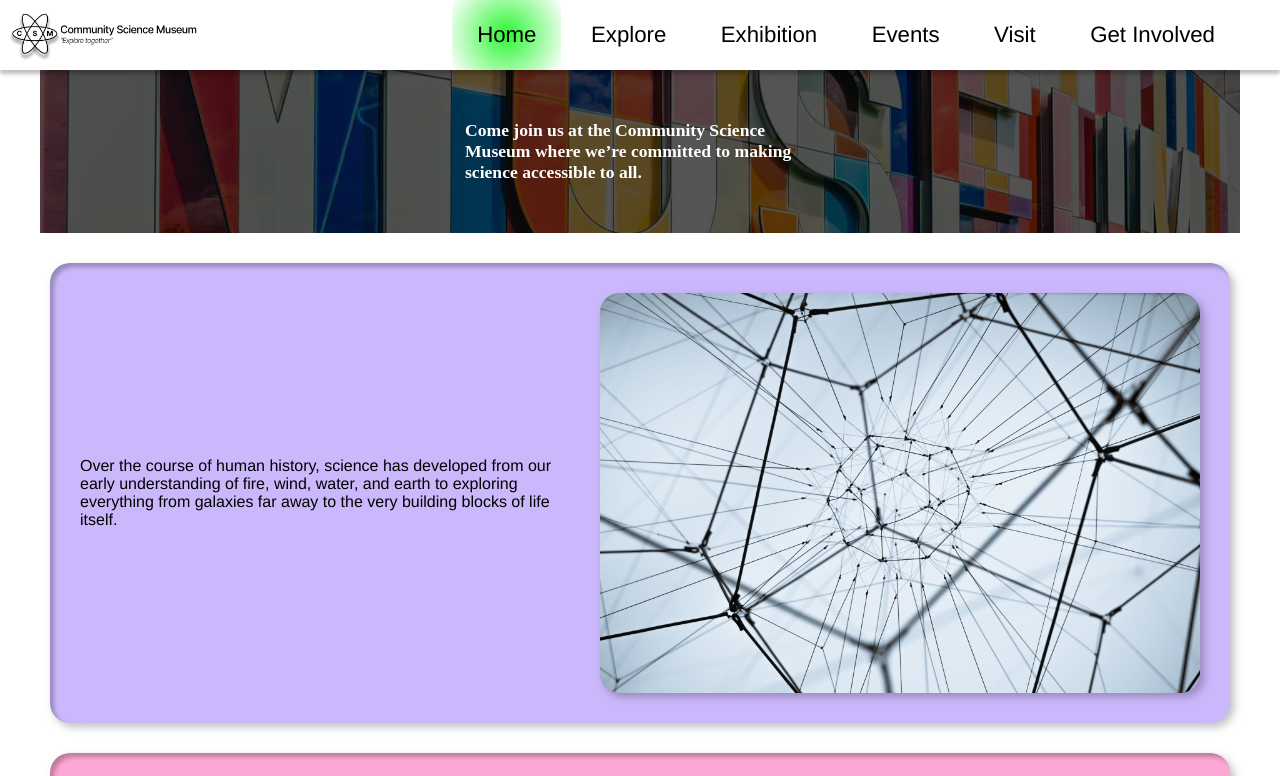
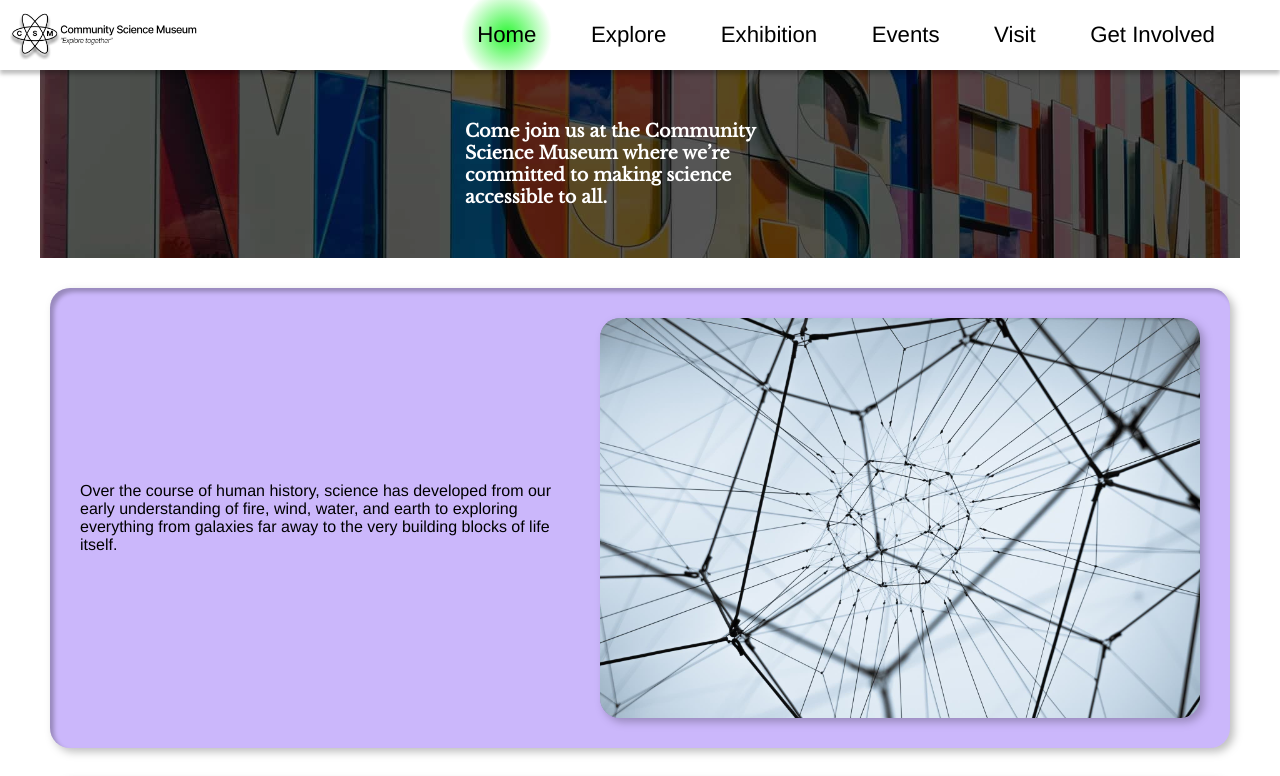
Before and after one commit to edrivvoll/Semester-Project-1, a plain HTML site: page index.html in a window 1280 px wide. Shown: the top 776 px of the page. Drawn offline with Linux system fonts and the light colour scheme.

Commit message:
font fixed

```diff
--- a/css/styles.css
+++ b/css/styles.css
@@ -1,6 +1,6 @@
 @font-face {
-    font-family: "Baskervi";
-    src: url(../fonts/baskervi.ttf);
+    font-family: "Librebaskerville";
+    src: url(../fonts/LibreBaskerville-Regular.ttf);
 }
 
 :root {
@@ -106,8 +106,9 @@ h1 {
     margin: 0;
 }
 
-h1 {
-    font-family: "Baskervi", serif;
+h1,
+h2 {
+    font-family: "Librebaskerville", serif;
 }
 
 .index h1 {
@@ -300,7 +301,7 @@ footer p {
     }
 
     .active {
-        background: radial-gradient(circle, rgba(43, 246, 51, 1) 0%, rgb(255, 255, 255) 100%);
+        background: radial-gradient(circle, rgba(43, 246, 51, 1) 0%, rgb(255, 255, 255) 70%);
     }
 
     nav a {}
```
Also changed, not shown: fonts/LibreBaskerville-Regular.ttf (added), fonts/baskervi.ttf (deleted), fonts/baskerville.ttf (deleted).
